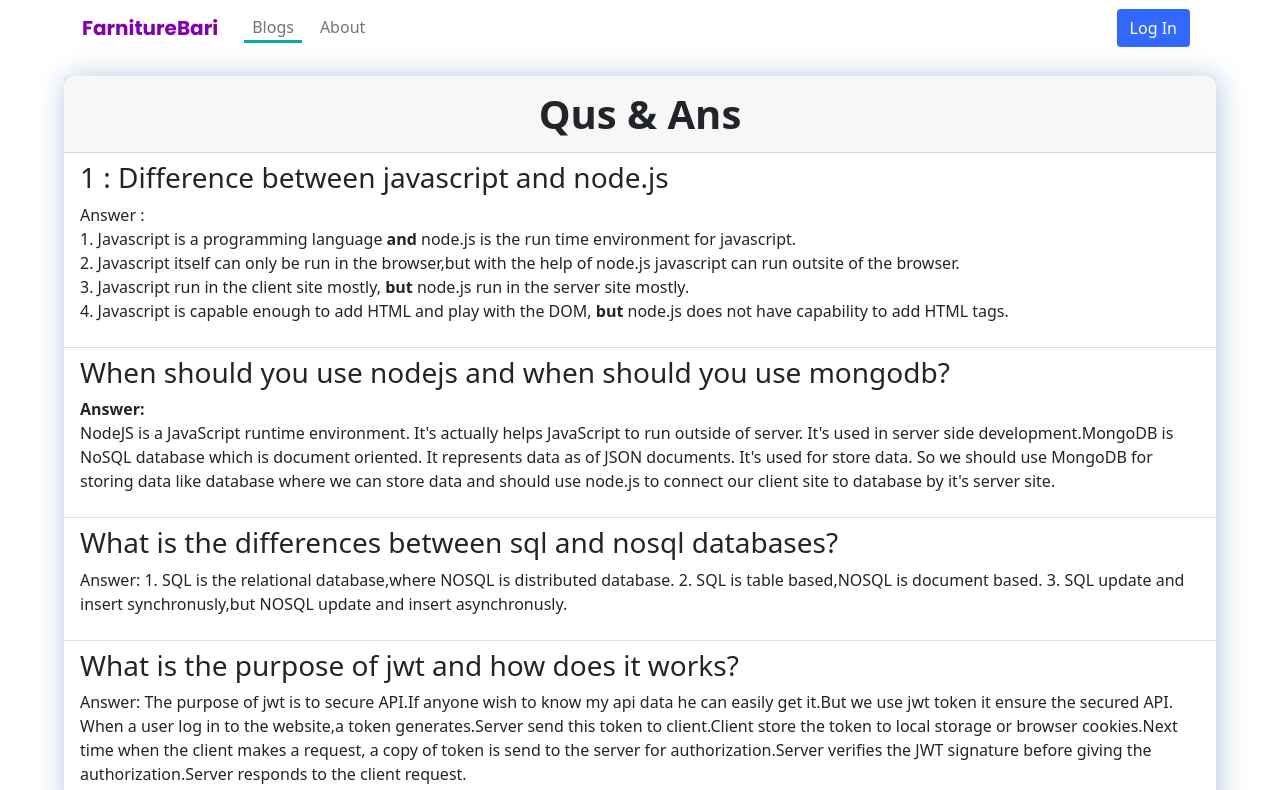
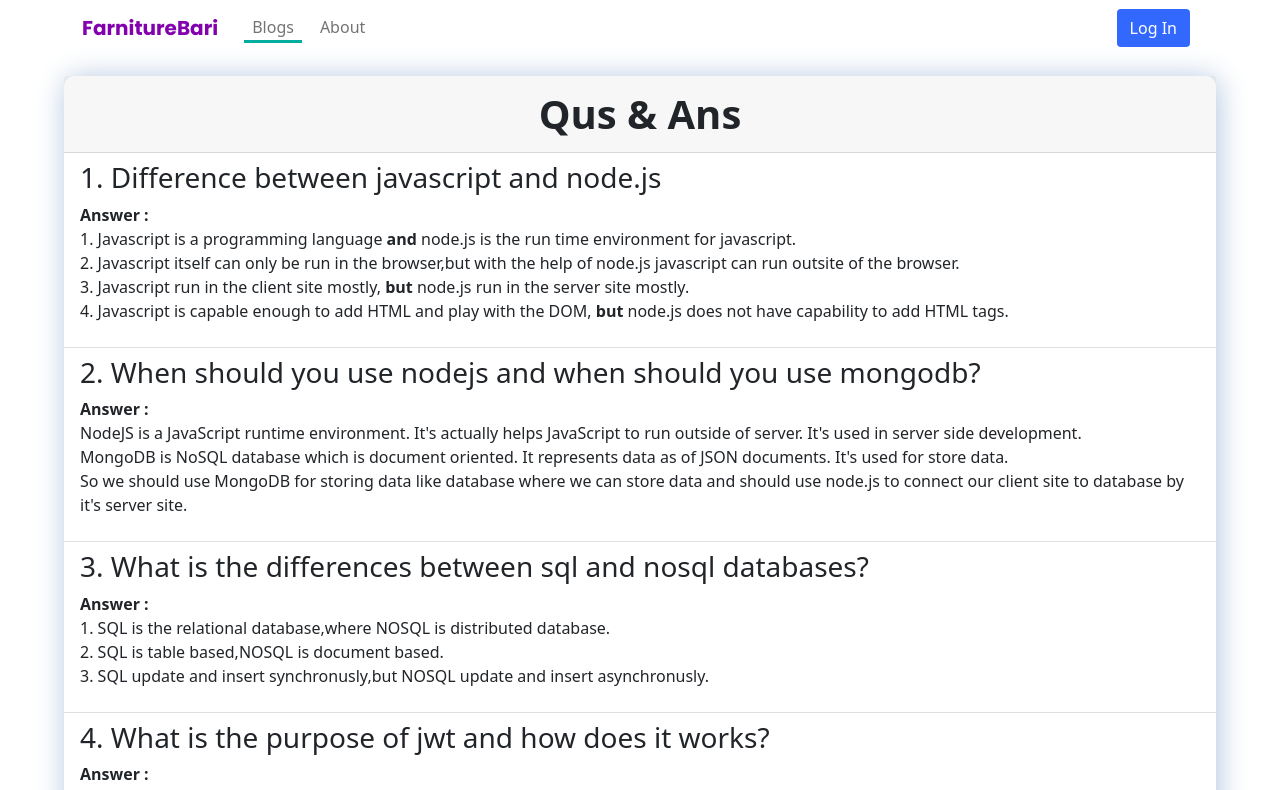
Before and after one commit to ZH-Jihan/warehouse-management-client-side, a React (Create React App) app: page /blogs in a window 1280 px wide. Shown: the top 790 px of the page. Built offline with nearby package versions, Linux system fonts and the light colour scheme; no server answers; a web font is replaced by a local one.

Commit message:
complet wus and ans

```diff
--- a/src/App.css
+++ b/src/App.css
@@ -1,3 +1,7 @@
+.App {
+  text-align: center;
+}
+
 .App-logo {
   height: 40vmin;
   pointer-events: none;
--- a/src/componets/Blogs/Blog.css
+++ b/src/componets/Blogs/Blog.css
@@ -7,4 +7,5 @@
   margin: auto;
   margin-bottom: 30px;
   margin-top: 20px;
+  text-align: start;
 }
--- a/src/componets/Blogs/Blogs.js
+++ b/src/componets/Blogs/Blogs.js
@@ -8,9 +8,9 @@ const Blogs = () => {
         <div class="card-header text-center fw-bolder fs-1">Qus & Ans</div>
         <ul class="list-group list-group-flush">
           <li class="list-group-item">
-            <h3>1 : Difference between javascript and node.js</h3>
+            <h3>1. Difference between javascript and node.js</h3>
             <p>
-              Answer :<br />
+            <strong>Answer :</strong><br />
               1. Javascript is a programming language <strong>and</strong>{" "}
               node.js is the run time environment for javascript.
               <br />
@@ -24,30 +24,33 @@ const Blogs = () => {
             </p>
           </li>
           <li class="list-group-item">
-            <h3>When should you use nodejs and when should you use mongodb?</h3>
+            <h3>2. When should you use nodejs and when should you use mongodb?</h3>
             <p>
-              <strong>Answer:</strong> <br />
+              <strong>Answer :</strong> <br />
               NodeJS is a JavaScript runtime environment. It's actually helps
               JavaScript to run outside of server. It's used in server side
-              development.MongoDB is NoSQL database which is document oriented.
-              It represents data as of JSON documents. It's used for store data.
+              development.<br/>MongoDB is NoSQL database which is document oriented.
+              It represents data as of JSON documents. It's used for store data.<br/>
               So we should use MongoDB for storing data like database where we
               can store data and should use node.js to connect our client site
               to database by it's server site.
             </p>
           </li>
           <li class="list-group-item">
-            <h3>What is the differences between sql and nosql databases?</h3>
+            <h3>3. What is the differences between sql and nosql databases?</h3>
             <p>
-              Answer: 1. SQL is the relational database,where NOSQL is
-              distributed database. 2. SQL is table based,NOSQL is document
-              based. 3. SQL update and insert synchronusly,but NOSQL update and
+            <strong>Answer :</strong> <br/>
+              1. SQL is the relational database,where NOSQL is
+              distributed database. <br/>
+              2. SQL is table based,NOSQL is document based. <br/>
+              3. SQL update and insert synchronusly,but NOSQL update and
               insert asynchronusly.
             </p>
           </li>
           <li class="list-group-item">
-            <h3>What is the purpose of jwt and how does it works?</h3>
-            <p>Answer: The purpose of jwt is to secure API.If anyone wish to know my api data he can easily get it.But we use jwt token it ensure the secured API. When a user log in to the website,a token generates.Server send this token to client.Client store the token to local storage or browser cookies.Next time when the client makes a request, a copy of token is send to the server for authorization.Server verifies the JWT signature before giving the authorization.Server responds to the client request.</p>
+            <h3>4. What is the purpose of jwt and how does it works?</h3>
+            <p><strong>Answer :</strong><br/>
+            The purpose of jwt is to secure API.If anyone wish to know my api data he can easily get it.But we use jwt token it ensure the secured API. <br/>When a user log in to the website,a token generates.Server send this token to client.Client store the token to local storage or browser cookies.<br/>Next time when the client makes a request, a copy of token is send to the server for authorization.Server verifies the JWT signature before giving the authorization.Server responds to the client request.</p>
           </li>
         </ul>
       </div>
--- a/src/componets/Inventories/Inventories.js
+++ b/src/componets/Inventories/Inventories.js
@@ -9,7 +9,7 @@ const Inventories = () => {
 
   return (
     <div>
-      <h4 className="common-color mb-2 heading">Inventory Items</h4>
+      <h4 className="common-color mb-2 heading text-center">Inventory Items</h4>
 
       <div
         className="container-fluid pt-5 pb-4"
--- a/src/componets/Inventory/Inventory.js
+++ b/src/componets/Inventory/Inventory.js
@@ -17,7 +17,7 @@ const Inventory = (props) => {
     >
       <img
         className="p-1 pt-3"
-        style={{ width: "250px", height: "180px" }}
+        style={{ width: "275px", height: "185px" }}
         src={inventory.img}
         alt=""
       />
@@ -30,7 +30,7 @@ const Inventory = (props) => {
       </div>
       <button
         onClick={() => navigateToInventoryDetaills(inventory._id)}
-        className="btn mt-3 mb-3 rounded-pill "
+        className="btn mt-3 mb-3 rounded-pill text-center"
       >
         Update <FontAwesomeIcon icon={faEdit}></FontAwesomeIcon>
       </button>
```
